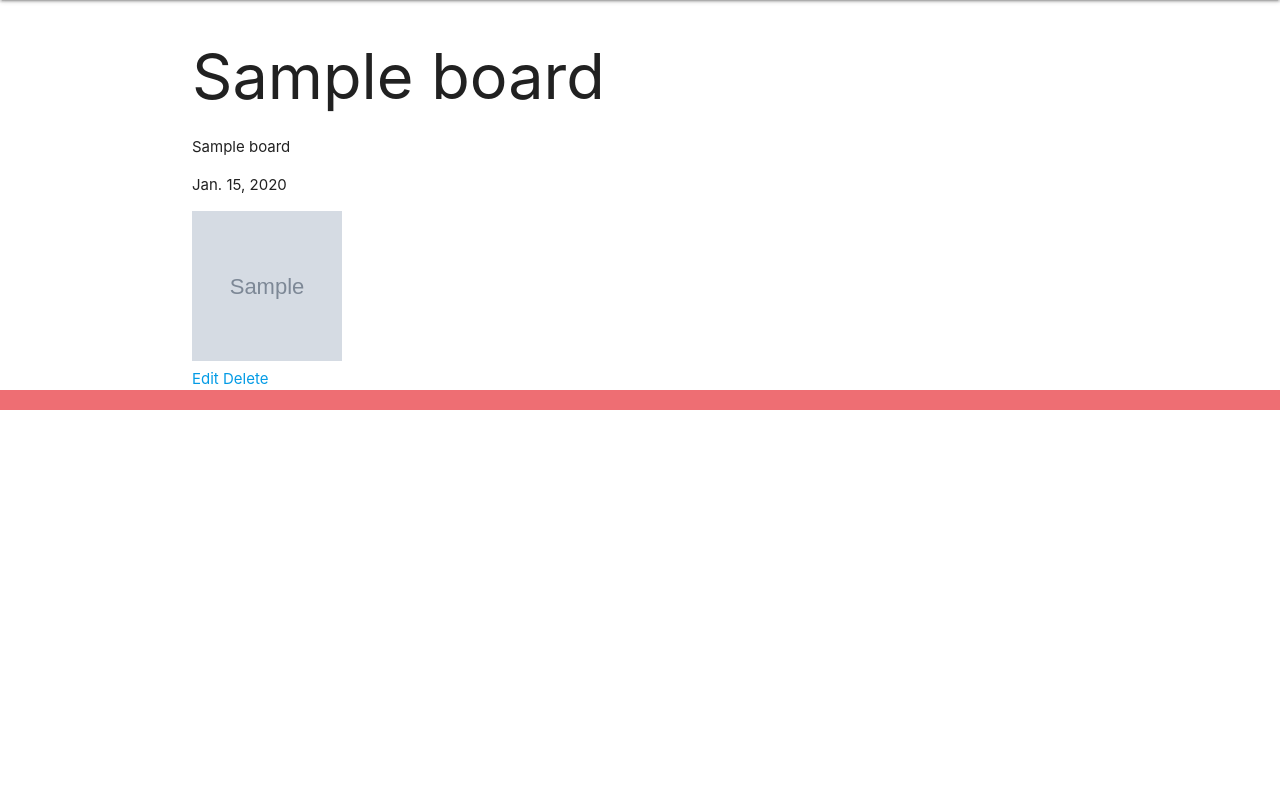
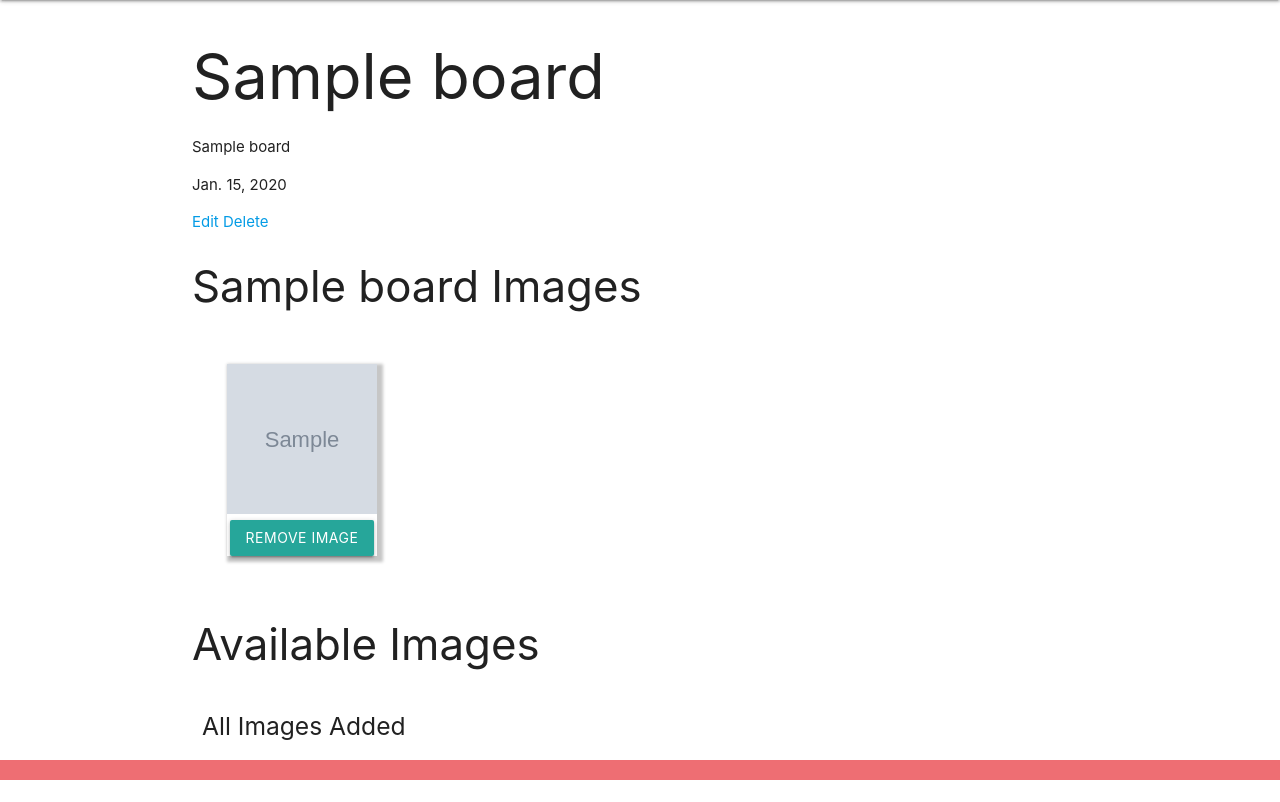
Before and after one commit to hphilpotts/Forage-Project-3-General-Assembly-SEI-66, a Django app: page /boards/1 in a window 1280 px wide. Shown: the part 64-866 px from the top of the page. Before the commit the page ends 474 px from the top, so only its background shows below. Run offline with Django 4.2, Linux system fonts and the light colour scheme; tables that the repository leaves empty hold one stand-in row (values such as "Sample post"); grey boxes marked "Sample" are stand-in pictures.

Commit message:
added image to board associations on board details page, added urls and views for this function, added some styling (will need to be updated

```diff
--- a/main_app/models.py
+++ b/main_app/models.py
@@ -19,6 +19,9 @@ class Image(models.Model):
 
     def __str__(self):
         return self.subject
+
+    def get_absolute_url(self):
+     return reverse('detail', kwargs = {'pk': self.id})
 
 
 
--- a/main_app/static/css/style.css
+++ b/main_app/static/css/style.css
@@ -0,0 +1,19 @@
+#grid-section{
+    text-align: center;
+    margin: 25px;
+    border-width: 1px;
+    box-shadow: 3px 3px 3px 3px rgb(198, 198, 198);
+    border: 1px cornsilk;
+    background-color: white;
+}
+
+
+.grid-container {
+    display: grid;
+    margin: auto;
+    grid-template-columns: auto auto auto ;
+    grid-template-rows: auto auto auto  ;
+    justify-content: left;
+    padding: 10px 10px;
+
+}
--- a/main_app/templates/base.html
+++ b/main_app/templates/base.html
@@ -1,4 +1,5 @@
 <!DOCTYPE html>
+{% load static %}
 <html lang="en">
 <head>
     <meta charset="UTF-8">
@@ -7,6 +8,7 @@
     <title>Pinterest-type App</title>
     <!-- Materialize CSS -->
     <link rel="stylesheet" href="https://cdnjs.cloudflare.com/ajax/libs/materialize/1.0.0/css/materialize.min.css">
+    <link rel="stylesheet" href="{% static 'css/style.css' %}">
 </head>
 <body>
     <header class="navbar-fixed">
--- a/main_app/templates/boards/detail.html
+++ b/main_app/templates/boards/detail.html
@@ -8,21 +8,79 @@
 
 <div>
     <div>
-
-       {% for image in board.images.all %}
-
-       {% load static %}
-       <img width="150px" height="150px" src={% static image.img|cut:'main_app/static/' %}>
+        <div>
+            <a href="{% url 'board_update' board.id %}">Edit</a>
+            <a href="{% url 'board_delete' board.id %}">Delete</a>
+        </div>
 
 
-    {% endfor %}
+         <div>
+            <h3> {{ board.subject}} Images</h3>
+            <div class='grid-container'>
+                {% if board.images.count %}
+                {% for image in board.images.all %}
+                <div id='grid-section'>
+
+                    <div>
+
+                            {% load static %}
+                                <img width="150px" height="150px" src={% static image.img|cut:'main_app/static/' %} />
+
+                    </div>
+
+                    <div>
+                        <form action="{% url 'unassoc_image' board.id image.id %}" method="post">
+                            {% csrf_token %}
+                            <button type="submit" class="btn"> Remove Image </button>
+                        </form>
+                    </div>
+                 </div>
+                {% endfor %}
+                </div>
+                {% else %}
+                <h5> Add Image</h5>
+                {% endif %}
+
+            </div>
+
+
+
+
+
+        </div>
+
+        <div>
+            <h3>Available Images</h3>
+            <div class='grid-container'>
+
+            {% if image.count %}
+
+            {% for image in image.all %}
+                <div id='grid-section'>
+
+                    <div >
+
+                            {% load static %}
+                            <img width="150px" height="150px" src={% static image.img|cut:'main_app/static/' %} />
+                    </div>
+
+                    <div>
+                        <form action="{% url 'assoc_image' board.id image.id %}" method="post">
+                            {% csrf_token %}
+                            <button type="submit" class="btn"> Add Image </button>
+                        </form>
+                    </div>
+
+                </div>
+                {% endfor %}
+
+                {% else %}
+                <h5>All Images Added</h5>
+                {% endif %}
+            </div>
+        </div>
+
     </div>
-
-    <div class="card-action">
-        <a href="{% url 'board_update' board.id %}">Edit</a>
-        <a href="{% url 'board_delete' board.id %}">Delete</a>
-    </div>
-</div>
 
 
 
--- a/main_app/urls.py
+++ b/main_app/urls.py
@@ -48,6 +48,8 @@ urlpatterns = [
      path('boards/create/',views.BoardCreate.as_view(), name='board_create'),
      path('boards/<int:pk>/update/', views.BoardUpdate.as_view(),name='board_update'),
      path('boards/<int:pk>/delete/', views.BoardDelete.as_view(),name='board_delete'),
+     path('boards/<int:board_id>/assoc_image/<int:image_id>', views.assoc_image, name='assoc_image'),
+     path('boards/<int:board_id>/unassoc_image/<int:image_id>', views.unassoc_image, name="unassoc_image"),
 
 
 
--- a/main_app/views.py
+++ b/main_app/views.py
@@ -89,7 +89,7 @@ def signup(request):
 
 class BoardCreate(CreateView):
     model = Board
-    fields = [ 'title', 'subject']
+    fields = [ 'title', 'subject' ]
 
     def form_valid(self, form):
         form.instance.user = self.request.user
@@ -111,5 +111,17 @@ def boards_index(request):
 
 def boards_detail(request, board_id,):
     board = Board.objects.get(id = board_id)
+    image= Image.objects.exclude(id__in= board.images.all().values_list('id'))
 
-    return render(request, 'boards/detail.html', {'board': board})
+    return render(request, 'boards/detail.html', {'board': board, 'image': image})
+
+def assoc_image(request , board_id, image_id):
+
+     Board.objects.get(id = board_id).images.add(image_id)
+     return redirect('board_detail', board_id =board_id)
+
+def unassoc_image(request , board_id, image_id):
+
+
+    Board.objects.get(id = board_id).images.remove(image_id)
+    return redirect('board_detail', board_id = board_id)
```
Also changed, not shown: main_app/migrations/0001_initial.py (added), 1 other file.
